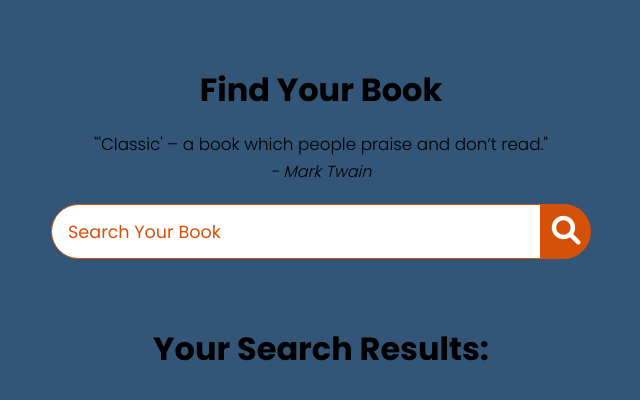
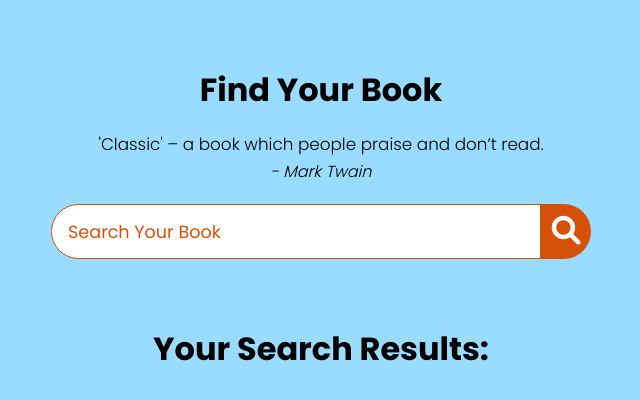
Before and after one commit to amitkashi/Book_Finder, a plain HTML site: page index.html in a window 1280 px wide. Shown: the whole page, without its empty margins (319-959 px from the left). Drawn offline with Linux system fonts and the light colour scheme.

Commit message:
backgrond color change

```diff
--- a/css/styles.css
+++ b/css/styles.css
@@ -14,7 +14,7 @@ body {
   font-size: 1.05rem;
   line-height: 1.6;
   font-family: "Poppins", sans-serif;
-  background: #357;
+  background: #9adcff;
 }
 
 /*  */
--- a/index.html
+++ b/index.html
@@ -13,7 +13,7 @@
         <div class="search-wrapper">
             <div class="book-search">
                 <h2 class="title">Find Your Book</h2>
-                <blockquote>"'Classic' – a book which people praise and don’t read."<br>
+                <blockquote>'Classic' – a book which people praise and don’t read.<br>
                 <cite>- Mark Twain</cite>
                 </blockquote>
 
```
